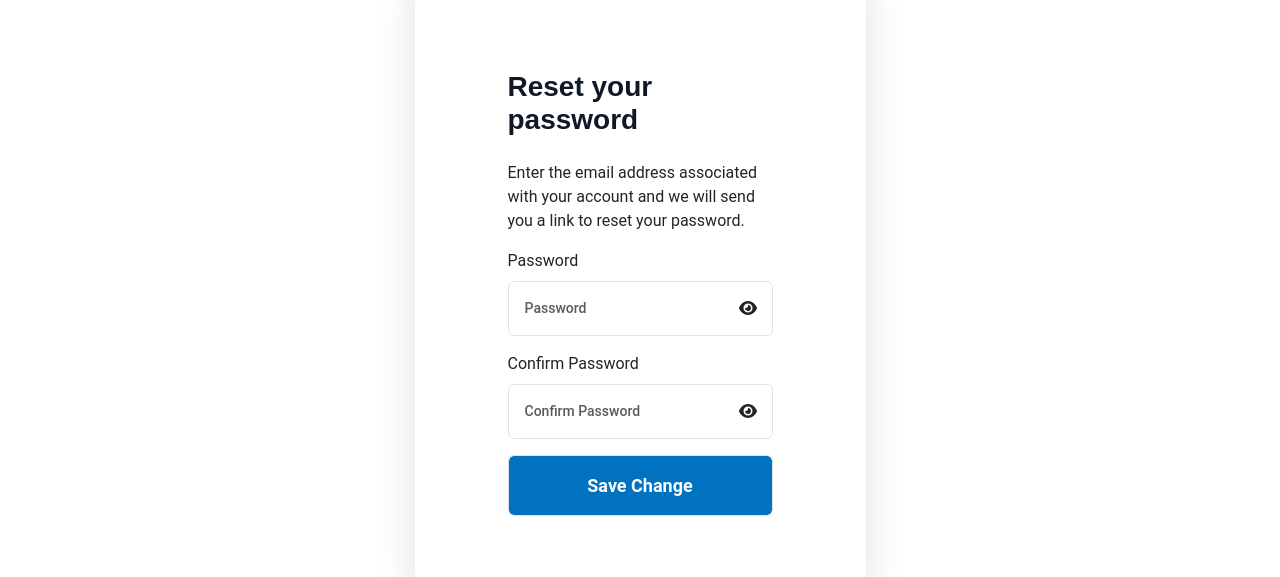
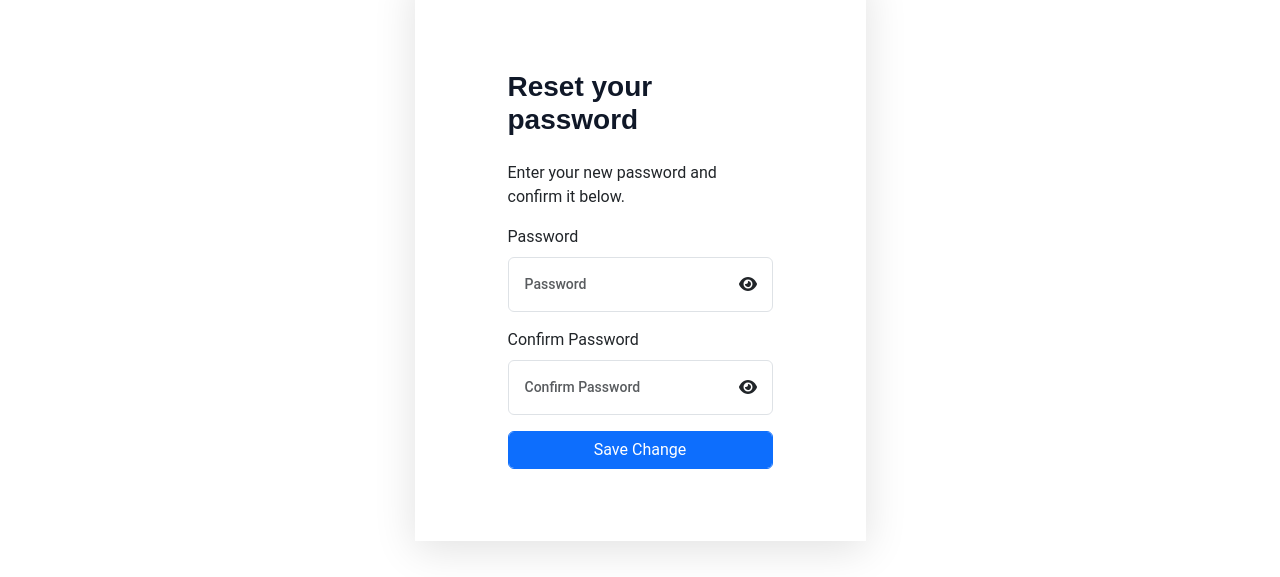
Before and after one commit to harshtechalphonic/zezzu, a React (Vite) app: page /reset-password in a window 1280 px wide. Shown: the part 276-853 px from the top of the page. Built offline with nearby package versions, Linux system fonts and the light colour scheme; no server answers.

Commit message:
qw erty gh

```diff
--- a/src/App.jsx
+++ b/src/App.jsx
@@ -1,6 +1,8 @@
 import React from 'react'
 import { createBrowserRouter, RouterProvider } from 'react-router-dom'
 import './App.css'
+import { ToastContainer, toast } from 'react-toastify';
+import 'react-toastify/dist/ReactToastify.css';
 import Home from './Pages/Home/Home'
 import About from './Pages/About/About'
 import Product from './Pages/Product/Product'
@@ -129,6 +131,7 @@ const router= createBrowserRouter([
 function App() {
   return (
     <main>
+      <ToastContainer />
       <Provider store={ecommerceStore}>
         <RouterProvider router={router}></RouterProvider>
       </Provider>
--- a/src/Components/Partials/Header/SearchBar.jsx
+++ b/src/Components/Partials/Header/SearchBar.jsx
@@ -16,7 +16,7 @@ export default function SearchBar() {
   const filteredProducts = productList.filter((product) =>
     product.title.toLowerCase().includes(searchTerm.toLowerCase())
   );
-  console.log("seacrhbar", filteredProducts)
+  // console.log("seacrhbar", filteredProducts)
   useEffect(() => {
     const handleClickOutside = (event) => {
       if (wrapperRef.current && !wrapperRef.current.contains(event.target)) {
--- a/src/Pages/Auth/ForgetPassword/ForgetPassword.jsx
+++ b/src/Pages/Auth/ForgetPassword/ForgetPassword.jsx
@@ -5,45 +5,80 @@ import Footer from '../../../Components/Partials/Footer/Footer';
 import { Link, useNavigate } from 'react-router-dom';
 import axios from 'axios';
 import config from '../../../Config/config.json';
+import { toast } from 'react-toastify';
 
 export default function ForgetPassword() {
   const [email, setEmail] = useState('');
   const [error, setError] = useState('');
+  const [loading, setLoading] = useState(false);
   const navigate = useNavigate();
+
+  const isValidEmail = (email) => /^[^\s@]+@[^\s@]+\.[^\s@]+$/.test(email);
 
   const handleSubmit = async (e) => {
     e.preventDefault();
+    setLoading(true);
     setError('');
+
+    if (!isValidEmail(email)) {
+      setLoading(false);
+      setError('Please enter a valid email address.');
+      return;
+    }
 
     try {
       const response = await axios.post(`${config.API_URL_POST}/check-email`, { email });
 
-      if (response.data.type === 'Success') {
-        console.log('Email verified. Sending OTP...');
+      if (!response?.data) {
+        toast.error("Unexpected response from server. Please try again later.");
+        return;
+      }
+
+      const { type, msg } = response.data;
+
+      if (type === 'Success') {
+        toast.success('Email verified. Sending OTP...');
 
         try {
-          const otpResponse = await axios.post(
-            `${config.API_URL_POST}/send-otp-in-mail`,
-            { email }
-          );
+          const otpResponse = await axios.post(`${config.API_URL_POST}/send-otp-in-mail`, { email });
+
+          if (!otpResponse?.data) {
+            toast.error("Failed to receive OTP response. Please try again.");
+            return;
+          }
 
           const { email: otpEmail, otp } = otpResponse.data;
-          console.log("OTP sent to email:", otpEmail, "OTP:", otp);
 
           navigate("/verify", {
-            state: { email: otpEmail, otp },
+            state: { email: otpEmail, otp, from: "forget-password" },
           });
+
         } catch (otpError) {
-          console.error("Error sending OTP:", otpError.response?.data || otpError.message);
-          setError('Email verified but failed to send OTP. Please try again later.');
+          const otpMsg =
+            otpError?.response?.data?.msg ||
+            otpError?.message ||
+            'Error sending OTP. Please try again later.';
+          toast.error(otpMsg);
         }
 
+      } else if (type === 'Error') {
+        if (msg === 'Email does not exist') {
+          toast.error('This email does not exist in our records.');
+        } else {
+          toast.error(msg || 'Something went wrong. Please try again.');
+        }
       } else {
-        setError(response.data.msg || 'Something went wrong. Please try again.');
+        toast.error('Unexpected server response. Please try again later.');
       }
+
     } catch (err) {
-      console.error(err);
-      setError('Failed to send request. Please check your internet connection and try again.');
+      const fallbackMsg =
+        err?.response?.data?.msg ||
+        err?.message ||
+        'Network error. Please check your connection.';
+      toast.error(fallbackMsg);
+    } finally {
+      setLoading(false);
     }
   };
 
@@ -58,13 +93,11 @@ export default function ForgetPassword() {
                 <form onSubmit={handleSubmit}>
                   <h2 className="my-4">Forget your password</h2>
                   <p>
-                    Enter the email address associated with your account and we
-                    will send you a link to reset your password.
+                    Enter the email address associated with your account and we will send you a link to reset your password.
                   </p>
+
                   <div className="mb-4">
-                    <label htmlFor="email" className="block text-gray-700 mb-2">
-                      Email
-                    </label>
+                    <label htmlFor="email" className="block text-gray-700 mb-2">Email</label>
                     <input
                       type="email"
                       className="form-control w-full p-3 border rounded-lg focus:ring focus:ring-indigo-200"
@@ -76,19 +109,23 @@ export default function ForgetPassword() {
                     />
                   </div>
 
-                  {error && <p className="text-red-500 mb-3">{error}</p>}
+                  {error && (
+                    <p className="text-danger mb-3" aria-live="polite">
+                      {error}
+                    </p>
+                  )}
 
-                  <input
+                  <button
                     className="form-control w-full bg-indigo-600 text-white p-3 rounded-lg hover:bg-indigo-700 cursor-pointer"
                     type="submit"
-                    value="Continue"
-                  />
+                    disabled={loading}
+                  >
+                    {loading ? 'Verifying email...' : 'Continue'}
+                  </button>
 
                   <div className="d-flex align-items-center justify-content-center text-center mt-3 dont-accnt">
                     <p className="mb-0">
-                      <Link to="/login" className="ms-3">
-                        Back to Sign in
-                      </Link>
+                      <Link to="/login" className="ms-3">Back to Sign in</Link>
                     </p>
                   </div>
                 </form>
--- a/src/Pages/Auth/ResetPassword/ResetPassword.jsx
+++ b/src/Pages/Auth/ResetPassword/ResetPassword.jsx
@@ -1,14 +1,24 @@
-import React, { useState } from 'react'
-import './ResetPassword.css'
-import Header from '../../../Components/Partials/Header/Header'
-import Footer from '../../../Components/Partials/Footer/Footer'
+import React, { useState } from 'react';
+import './ResetPassword.css';
+import Header from '../../../Components/Partials/Header/Header';
+import Footer from '../../../Components/Partials/Footer/Footer';
 import { FontAwesomeIcon } from '@fortawesome/react-fontawesome';
 import { faEye, faEyeSlash } from '@fortawesome/free-solid-svg-icons';
+import axios from 'axios';
+import { useLocation, useNavigate } from 'react-router-dom';
+import config from '../../../Config/config.json';
+import { toast } from 'react-toastify';
 
 export default function ResetPassword() {
+  const location = useLocation();
+  const navigate = useNavigate();
+  const email = location.state?.email;
 
+  const [password, setPassword] = useState('');
+  const [confirmPassword, setConfirmPassword] = useState('');
   const [showPassword, setShowPassword] = useState(false);
   const [showConfirmPassword, setShowConfirmPassword] = useState(false);
+  const [loading, setLoading] = useState(false);
 
   const togglePasswordVisibility = (field) => {
     if (field === 'password') {
@@ -17,17 +27,66 @@ export default function ResetPassword() {
       setShowConfirmPassword(!showConfirmPassword);
     }
   };
+
+  const handleSubmit = async (e) => {
+    e.preventDefault();
+
+    if (!email) {
+      toast.error('Email not provided. Please try again.');
+      return;
+    }
+
+    const passwordRegex = /^(?=.*[a-z])(?=.*[A-Z])(?=.*\d)(?=.*[\W_]).{6,}$/;
+
+    if (!passwordRegex.test(password)) {
+      toast.error('Password must contain at least 1 lowercase, 1 uppercase, 1 number, 1 symbol, and be at least 6 characters long.');
+      return;
+    }
+
+    if (password !== confirmPassword) {
+      toast.error('Passwords do not match.');
+      return;
+    }
+
+    setLoading(true);
+
+    try {
+      const response = await axios.post(`${config.API_URL_POST}/reset-password`, {
+        password,
+        email,
+      });
+
+      if (response.status === 200) {
+        toast.success('Password reset successfully.');
+        setPassword('');
+        setConfirmPassword('');
+
+        setTimeout(() => {
+          navigate('/login');
+        }, 2000);
+      } else {
+        toast.error(response.data.message || 'Something went wrong.');
+      }
+    } catch (error) {
+      console.error(error);
+      toast.error(error?.response?.data?.message || 'Failed to reset password. Try again later.');
+    } finally {
+      setLoading(false);
+    }
+  };
+
+
   return (
     <>
-        <Header/>
+      <Header />
       <section className="reset_pass-sec">
         <div className="container h-100">
           <div className="row justify-content-center align-items-center h-100">
             <div className="col-md-5 my-5">
               <div className="login-box">
-                        <form action={'/login'}>
+                <form onSubmit={handleSubmit}>
                   <h2 className="my-4">Reset your password</h2>
-                        <p>Enter the email address associated with your account and we will send you a link to reset your password.</p>
+                  <p>Enter your new password and confirm it below.</p>
 
                   <div className="mb-3">
                     <label htmlFor="new-password" className="form-label">Password</label>
@@ -37,6 +96,9 @@ export default function ResetPassword() {
                         className="form-control password-field"
                         id="new-password"
                         placeholder="Password"
+                        value={password}
+                        onChange={(e) => setPassword(e.target.value)}
+                        required
                       />
                       <FontAwesomeIcon
                         icon={showPassword ? faEyeSlash : faEye}
@@ -54,6 +116,9 @@ export default function ResetPassword() {
                         className="form-control password-field"
                         id="confirm-password"
                         placeholder="Confirm Password"
+                        value={confirmPassword}
+                        onChange={(e) => setConfirmPassword(e.target.value)}
+                        required
                       />
                       <FontAwesomeIcon
                         icon={showConfirmPassword ? faEyeSlash : faEye}
@@ -62,14 +127,17 @@ export default function ResetPassword() {
                       />
                     </div>
                   </div>
-                            <input className="form-control" type="submit" value="Save Change" />
+
+                  <button className="form-control btn btn-primary" type="submit" disabled={loading}>
+                    {loading ? 'Updating...' : 'Save Change'}
+                  </button>
                 </form>
               </div>
             </div>
           </div>
         </div>
       </section>
-        <Footer/>
+      <Footer />
     </>
-  )
+  );
 }
--- a/src/Pages/Auth/VerifyAccount/VerifyAccount.jsx
+++ b/src/Pages/Auth/VerifyAccount/VerifyAccount.jsx
@@ -5,18 +5,23 @@ import Footer from '../../../Components/Partials/Footer/Footer';
 import { useNavigate, useLocation } from 'react-router-dom';
 import axios from 'axios';
 import config from '../../../Config/config.json';
+import { toast } from 'react-toastify';
 
 export default function VerifyAccount() {
   const [otp, setOtp] = useState(['', '', '', '', '', '']);
   const [countdown, setCountdown] = useState(60);
   const [resendDisabled, setResendDisabled] = useState(true);
-  const [verificationText, setVerificationText] = useState('');
+  const [loading, setLoading] = useState(false);
   const inputsRef = useRef([]);
   const navigate = useNavigate();
   const location = useLocation();
-
+  const from = location.state?.from;
   const email = location.state?.email;
   const backOtp = location.state?.otp;
+
+  useEffect(() => {
+    inputsRef.current[0]?.focus();
+  }, []);
 
   useEffect(() => {
     if (resendDisabled) {
@@ -65,11 +70,20 @@ export default function VerifyAccount() {
 
   const handleSubmit = async (e) => {
     e.preventDefault();
+    setLoading(true);
+
     const code = otp.join('');
-    setVerificationText('Verification in progress...');
+    toast.info('Verification in progress...');
+
+    if (otp.includes('')) {
+      toast.error('Please enter the full 6-digit code.');
+      setLoading(false);
+      return;
+    }
 
     if (code !== backOtp) {
-      setVerificationText('Incorrect OTP. Please try again.');
+      toast.error('Incorrect OTP. Please try again.');
+      setLoading(false);
       return;
     }
 
@@ -81,32 +95,42 @@ export default function VerifyAccount() {
       });
 
       if (response.status === 200) {
-        setVerificationText('OTP verified successfully!');
-        setTimeout(() => navigate('/login'), 1500);
+        toast.success('OTP verified successfully!');
+        setTimeout(() => {
+          if (from === 'forget-password') {
+            navigate('/reset-password', { state: { email } });
+          } else {
+            navigate('/login');
+          }
+        }, 1500);
       } else {
-        setVerificationText('OTP verification failed. Please try again.');
+        toast.error('OTP verification failed. Please try again.');
+        setLoading(false);
       }
     } catch (error) {
       console.error(error);
-      setVerificationText(error?.response?.data?.message || 'An error occurred. Please try again later.');
+      toast.error(error?.response?.data?.message || 'An error occurred. Please try again later.');
+      setLoading(false);
     }
   };
 
   const handleResend = async () => {
     try {
       if (!email) {
-        setVerificationText('Missing email address for resending OTP.');
+        toast.error('Missing email address for resending OTP.');
         return;
       }
 
       await axios.post(`${config.API_URL_POST}/send-otp-in-mail`, { email });
 
-      setVerificationText('OTP resent successfully!');
+      toast.info('OTP resent successfully!');
+      setOtp(['', '', '', '', '', '']);
       setCountdown(60);
       setResendDisabled(true);
+      inputsRef.current[0]?.focus();
     } catch (error) {
       console.error(error);
-      setVerificationText('Failed to resend OTP. Try again later.');
+      toast.error('Failed to resend OTP. Try again later.');
     }
   };
 
@@ -121,15 +145,16 @@ export default function VerifyAccount() {
                 <form onSubmit={handleSubmit}>
                   <h2 className="my-4">Verify Your Email Address</h2>
                   <p>Please enter the verification code sent to your email address.</p>
-                  {verificationText && <p className="text-success">{verificationText}</p>}
 
                   <div className="mb-3 text-left">
-                    <div className="d-flex align-items-center justify-content-between align-items-center mb-2">
+                    <div className="d-flex align-items-center justify-content-between mb-2">
                       <label htmlFor="otp" className="form-label mb-0">Verification Code</label>
                       {resendDisabled ? (
                         <span>Resend Code in {countdown}s</span>
                       ) : (
-                        <span className="text-primary" onClick={handleResend} style={{ cursor: 'pointer' }}>Resend Code</span>
+                        <span className="text-primary" onClick={handleResend} style={{ cursor: 'pointer' }}>
+                          Resend Code
+                        </span>
                       )}
                     </div>
 
@@ -151,7 +176,9 @@ export default function VerifyAccount() {
                     </div>
                   </div>
 
-                  <input className="form-control mt-4" type="submit" value="Continue" />
+                  <button className="form-control btn" type="submit" disabled={loading}>
+                    {loading ? 'Verifying...' : 'Continue'}
+                  </button>
 
                   <div className="d-flex align-items-center justify-content-center text-center mt-3 dont-accnt">
                     <p className="mb-0">
```
Also changed, not shown: src/Pages/Auth/ForgetPassword/ForgetPassword.css (+7 -1 lines). Lines whose indentation alone changed are shown as unchanged.
